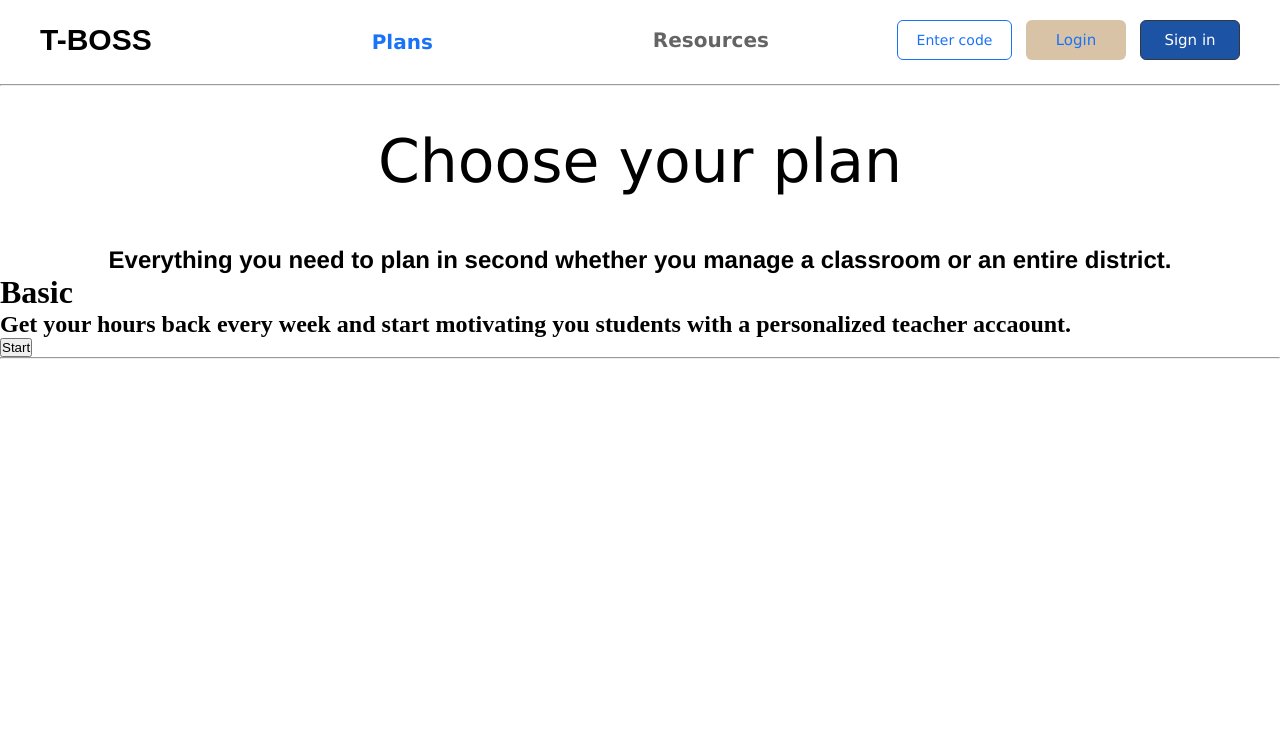
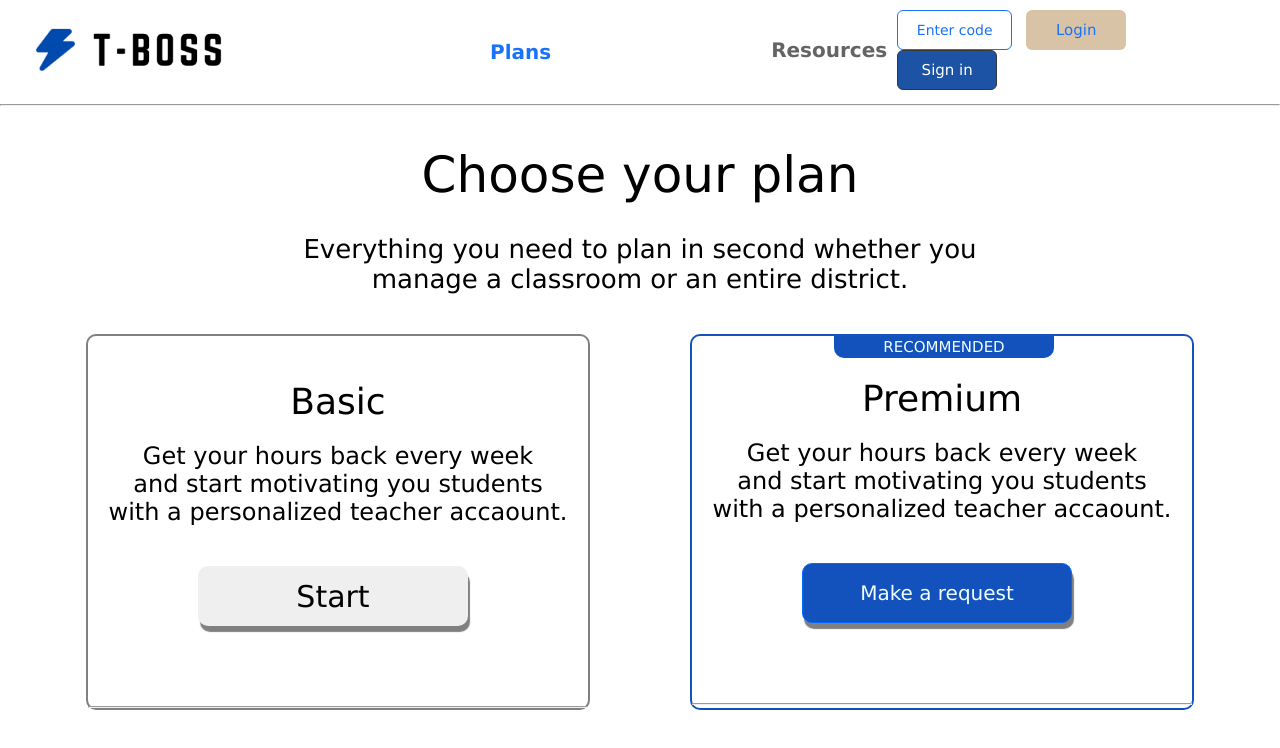
Before and after one commit to cbuali/practica, a plain HTML site: page index.html in a window 1280 px wide. Drawn offline with Linux system fonts and the light colour scheme.

Commit message:
second commit

```diff
--- a/index.html
+++ b/index.html
@@ -9,7 +9,7 @@
 <body>
     <div class="header">
         <div class="head-box1">
-            <h1 class="boss">T-BOSS</h1>
+           <img src="tb-logo-main-page.png" width="270px">
             <h1 class="boss-txt">Plans</h1>
             <h1 class="boss-txt2">Resources</h1>
         </div>
@@ -23,17 +23,29 @@
     <div class="container-1">
         <div class="box">
             <h1 class="c1-txt1">Choose your plan</h1>
-            <h2 class="c1-txt2">Everything you need to plan in second whether you manage a classroom or an entire district.</h2>
+            <h2 class="c1-txt2">Everything you need to plan in second whether you </h2>
+            <h1 class="c1-txt3">manage a classroom or an entire district.</h1>
         </div>
     </div>
     <div class="container2">
         <div class="c2-box1">
-            <h1>Basic</h1>
-            <h2>Get your hours back every week and start motivating you students with a personalized teacher accaount.</h2>
-            <button>Start</button>
+            <h1 class="box-txt1">Basic</h1>
+            <h1 class="box-txt2">Get your hours back every week</h1>
+            <h1 class="box-txt3">and start motivating you students </h1>
+            <h1 class="box-txt4">with a personalized teacher accaount.</h1>
+            <button class="box-btn">Start</button>
             <hr>
-
+        </div>
+        <div class="c2-box2">
+            <h1 class="box2-txt0">RECOMMENDED</h1>
+            <h1 class="box2-txt2">Premium</h1>
+            <h1 class="box2-txt3">Get your hours back every week</h1>
+            <h1 class="box2-txt4">and start motivating you students </h1>
+            <h1 class="box2-txt5">with a personalized teacher accaount.</h1>
+            <button class="box2-btn">Make a request</button>
+            <hr>
         </div>
     </div>
+
 </body>
 </html>
--- a/main.css
+++ b/main.css
@@ -84,15 +84,141 @@
     display: flex;
     justify-content: center;
 }
+.box {
+    display: flex;
+    flex-direction: column;
+
+}
 .c1-txt1 {
     font-family:Verdana, Geneva, Tahoma, sans-serif;
     text-align: center;
-    font-size: 60px;
+    font-size: 50px;
     margin-top: 40px;
-    font-weight: 500;
-    margin-bottom: 50px;
+    font-weight: 547;
+    margin-bottom: 30px;
 }
 .c1-txt2 {
-    font-family: 'Franklin Gothic Medium', 'Arial Narrow', Arial, sans-serif;
+    font-family:Verdana, Geneva, Tahoma, sans-serif;
+    font-weight: 510;
+    font-size: 26px;
+    text-align: center;
+}
+.c1-txt3 {
+    font-family:Verdana, Geneva, Tahoma, sans-serif;
+    font-weight: 500;
+    font-size: 26px;
+    text-align: center;
+}
+.container2 {
+    display: flex;
+    justify-content: center;
+    gap: 100px;
+    margin-top: 40px;
+}
+.box-txt1 {
+    font-family:Verdana, Geneva, Tahoma, sans-serif;
+    font-weight: 510;
+    font-size: 36px;
+    text-align: center;
+    margin-bottom: 20px;
+}
+.box-txt2 {
+    font-family:Verdana, Geneva, Tahoma, sans-serif;
+    font-weight: 510;
+    font-size: 24px;
+    width: 500px;
+    text-align: center;
+}
+.box-txt3 {
+    font-family:Verdana, Geneva, Tahoma, sans-serif;
+    font-weight: 510;
+    font-size: 24px;
+    text-align: center;
 
 }
+.box-txt4 {
+    font-family:Verdana, Geneva, Tahoma, sans-serif;
+    font-weight: 510;
+    font-size: 24px;
+    text-align: center;
+}
+.box-btn {
+    width: 270px;
+    height: 60px;
+    margin-top: 40px;
+    margin-left: 110px;
+    border-radius: 10px;
+    font-size: 30px;
+    font-family: Verdana, Geneva, Tahoma, sans-serif;
+    border: 1px solid transparent;
+    margin-bottom: 80px;
+    box-shadow: 2px 6px 1px gray;
+}
+.box2-txt2 {
+    font-family:Verdana, Geneva, Tahoma, sans-serif;
+    font-weight: 510;
+    font-size: 36px;
+    text-align: center;
+    margin-bottom: 20px;
+    margin-top: 20px;
+}
+.box2-txt3 {
+    font-family:Verdana, Geneva, Tahoma, sans-serif;
+    font-weight: 510;
+    font-size: 24px;
+    width: 500px;
+    text-align: center;
+}
+.box2-txt4 {
+    font-family:Verdana, Geneva, Tahoma, sans-serif;
+    font-weight: 510;
+    font-size: 24px;
+    text-align: center;
+
+}
+.box2-txt5 {
+    font-family:Verdana, Geneva, Tahoma, sans-serif;
+    font-weight: 510;
+    font-size: 24px;
+    text-align: center;
+}
+.box2-btn {
+    width: 270px;
+    height: 60px;
+    margin-top: 40px;
+    margin-left: 110px;
+    border-radius: 10px;
+    font-size: 20px;
+    font-family: Verdana, Geneva, Tahoma, sans-serif;
+    border: 1px solid rgb(0, 106, 255);
+    margin-bottom: 80px;
+    box-shadow: 2px 6px 1px gray;
+    background-color: rgb(19, 81, 189);
+    color: azure;
+
+}
+.box2-txt0 {
+    text-align: center;
+    font-size: 15px;
+    background-color:  rgb(19, 81, 189);
+    color: azure;
+    width: 200px;
+    margin-left: 142px;
+    font-family: Verdana, Geneva, Tahoma, sans-serif;
+    font-weight: 500;
+    padding: 10px;
+    border-bottom-right-radius: 10px;
+    border-bottom-left-radius: 10px;
+    height: 15px;
+    padding-bottom: 5px;
+    padding-top: 2px;
+}
+.c2-box2 {
+    border-radius: 10px;
+    border: 2px solid rgb(19, 81, 189);
+}
+.c2-box1 {
+    border: 2px solid gray;
+    border-radius: 10px;
+    padding-top: 45px;
+}
```
Also changed, not shown: tb-logo-main-page.png (added).
